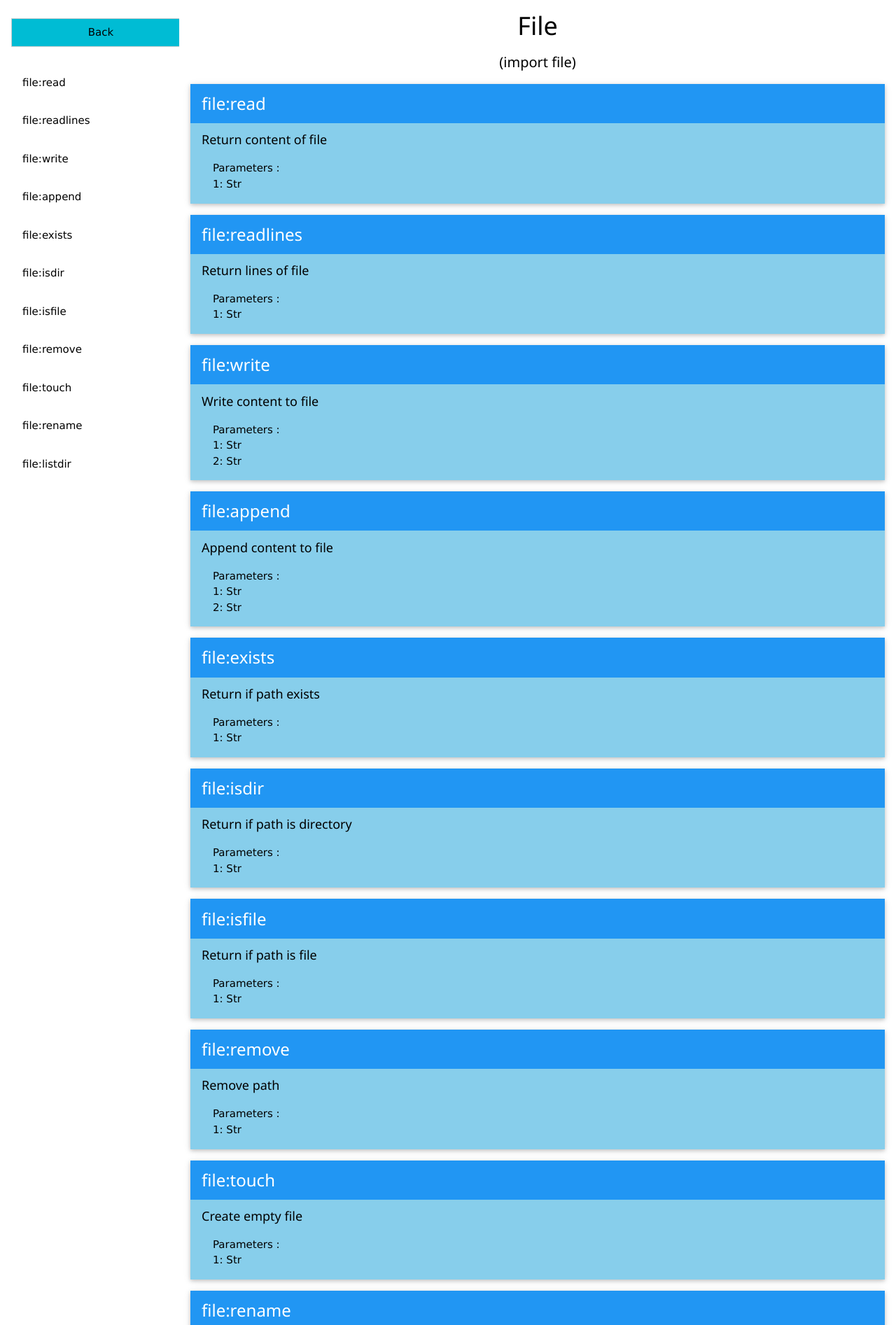
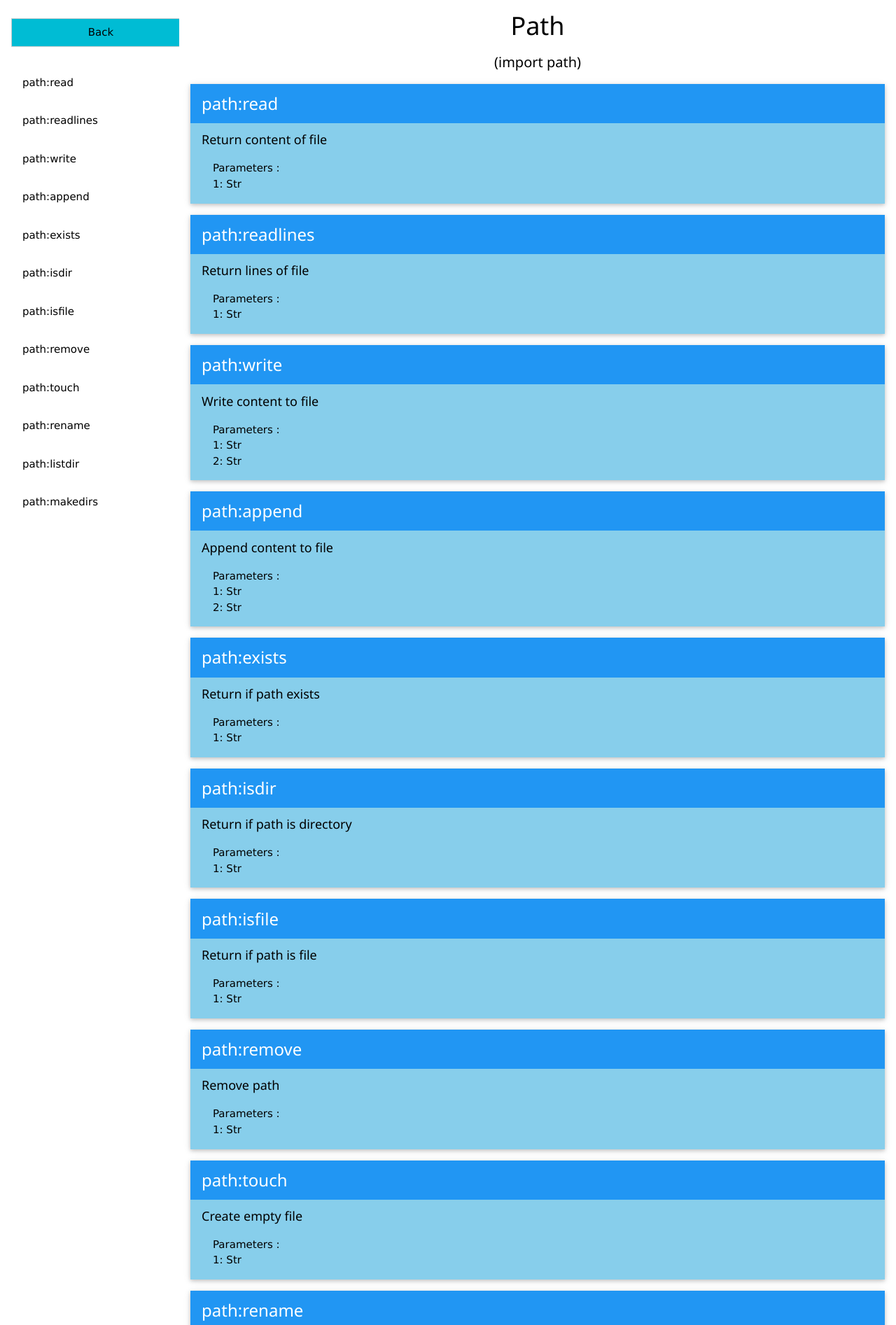
Before and after one commit to AlexisHuvier/Lispy-Docs, a plain HTML site: page docs/lispy_modules/path.html in a window 1280 px wide. Shown: the top 1893 px of the page at 70% size. Drawn offline with nearby package versions, Linux system fonts and the light colour scheme.

Commit message:
Update docs

```diff
--- a/docs/lispy_modules/file.html
+++ b/docs/lispy_modules/path.html
@@ -1,6 +1,6 @@
 <html>
     <head>
-        <title>File</title>
+        <title>Path</title>
         <meta charset="UTF8"/>
         <link rel="stylesheet" href="https://www.w3schools.com/w3css/4/w3.css">
         <style>
@@ -12,24 +12,25 @@
     <body>
         <div class="w3-sidebar w3-bar-block" style="width:20%">
             <a href="../index.html" class="w3-button w3-border w3-cyan w3-margin" style="width:100%">Back</a>
-            <a href="#file:read" class="w3-bar-item w3-button w3-margin">file:read</a>
-            <a href="#file:readlines" class="w3-bar-item w3-button w3-margin">file:readlines</a>
-            <a href="#file:write" class="w3-bar-item w3-button w3-margin">file:write</a>
-            <a href="#file:append" class="w3-bar-item w3-button w3-margin">file:append</a>
-            <a href="#file:exists" class="w3-bar-item w3-button w3-margin">file:exists</a>
-            <a href="#file:isdir" class="w3-bar-item w3-button w3-margin">file:isdir</a>
-            <a href="#file:isfile" class="w3-bar-item w3-button w3-margin">file:isfile</a>
-            <a href="#file:remove" class="w3-bar-item w3-button w3-margin">file:remove</a>
-            <a href="#file:touch" class="w3-bar-item w3-button w3-margin">file:touch</a>
-            <a href="#file:rename" class="w3-bar-item w3-button w3-margin">file:rename</a>
-            <a href="#file:listdir" class="w3-bar-item w3-button w3-margin">file:listdir</a>
+            <a href="#path:read" class="w3-bar-item w3-button w3-margin">path:read</a>
+            <a href="#path:readlines" class="w3-bar-item w3-button w3-margin">path:readlines</a>
+            <a href="#path:write" class="w3-bar-item w3-button w3-margin">path:write</a>
+            <a href="#path:append" class="w3-bar-item w3-button w3-margin">path:append</a>
+            <a href="#path:exists" class="w3-bar-item w3-button w3-margin">path:exists</a>
+            <a href="#path:isdir" class="w3-bar-item w3-button w3-margin">path:isdir</a>
+            <a href="#path:isfile" class="w3-bar-item w3-button w3-margin">path:isfile</a>
+            <a href="#path:remove" class="w3-bar-item w3-button w3-margin">path:remove</a>
+            <a href="#path:touch" class="w3-bar-item w3-button w3-margin">path:touch</a>
+            <a href="#path:rename" class="w3-bar-item w3-button w3-margin">path:rename</a>
+            <a href="#path:listdir" class="w3-bar-item w3-button w3-margin">path:listdir</a>
+            <a href="#path:makedirs" class="w3-bar-item w3-button w3-margin">path:makedirs</a>
         </div>
         <div style="margin-left: 20%;">
-            <h1 class="w3-center">File</h1>
-            <h4 class="w3-center">(import file)</h4>
-            <div class="w3-card-2 w3-margin" id="file:read">
+            <h1 class="w3-center">Path</h1>
+            <h4 class="w3-center">(import path)</h4>
+            <div class="w3-card-2 w3-margin" id="path:read">
     <header class="w3-container w3-blue">
-        <h3>file:read</h3>
+        <h3>path:read</h3>
     </header>
     <div class="w3-container w3-light-blue">
         <h5>Return content of file</h5>
@@ -38,9 +39,9 @@
         </div>
     </div>
 </div>
-            <div class="w3-card-2 w3-margin" id="file:readlines">
+            <div class="w3-card-2 w3-margin" id="path:readlines">
     <header class="w3-container w3-blue">
-        <h3>file:readlines</h3>
+        <h3>path:readlines</h3>
     </header>
     <div class="w3-container w3-light-blue">
         <h5>Return lines of file</h5>
@@ -49,9 +50,9 @@
         </div>
     </div>
 </div>
-            <div class="w3-card-2 w3-margin" id="file:write">
+            <div class="w3-card-2 w3-margin" id="path:write">
     <header class="w3-container w3-blue">
-        <h3>file:write</h3>
+        <h3>path:write</h3>
     </header>
     <div class="w3-container w3-light-blue">
         <h5>Write content to file</h5>
@@ -61,9 +62,9 @@
         </div>
     </div>
 </div>
-            <div class="w3-card-2 w3-margin" id="file:append">
+            <div class="w3-card-2 w3-margin" id="path:append">
     <header class="w3-container w3-blue">
-        <h3>file:append</h3>
+        <h3>path:append</h3>
     </header>
     <div class="w3-container w3-light-blue">
         <h5>Append content to file</h5>
@@ -73,9 +74,9 @@
         </div>
     </div>
 </div>
-            <div class="w3-card-2 w3-margin" id="file:exists">
+            <div class="w3-card-2 w3-margin" id="path:exists">
     <header class="w3-container w3-blue">
-        <h3>file:exists</h3>
+        <h3>path:exists</h3>
     </header>
     <div class="w3-container w3-light-blue">
         <h5>Return if path exists</h5>
@@ -84,9 +85,9 @@
         </div>
     </div>
 </div>
-            <div class="w3-card-2 w3-margin" id="file:isdir">
+            <div class="w3-card-2 w3-margin" id="path:isdir">
     <header class="w3-container w3-blue">
-        <h3>file:isdir</h3>
+        <h3>path:isdir</h3>
     </header>
     <div class="w3-container w3-light-blue">
         <h5>Return if path is directory</h5>
@@ -95,9 +96,9 @@
         </div>
     </div>
 </div>
-            <div class="w3-card-2 w3-margin" id="file:isfile">
+            <div class="w3-card-2 w3-margin" id="path:isfile">
     <header class="w3-container w3-blue">
-        <h3>file:isfile</h3>
+        <h3>path:isfile</h3>
     </header>
     <div class="w3-container w3-light-blue">
         <h5>Return if path is file</h5>
@@ -106,9 +107,9 @@
         </div>
     </div>
 </div>
-            <div class="w3-card-2 w3-margin" id="file:remove">
+            <div class="w3-card-2 w3-margin" id="path:remove">
     <header class="w3-container w3-blue">
-        <h3>file:remove</h3>
+        <h3>path:remove</h3>
     </header>
     <div class="w3-container w3-light-blue">
         <h5>Remove path</h5>
@@ -117,9 +118,9 @@
         </div>
     </div>
 </div>
-            <div class="w3-card-2 w3-margin" id="file:touch">
+            <div class="w3-card-2 w3-margin" id="path:touch">
     <header class="w3-container w3-blue">
-        <h3>file:touch</h3>
+        <h3>path:touch</h3>
     </header>
     <div class="w3-container w3-light-blue">
         <h5>Create empty file</h5>
@@ -128,9 +129,9 @@
         </div>
     </div>
 </div>
-            <div class="w3-card-2 w3-margin" id="file:rename">
+            <div class="w3-card-2 w3-margin" id="path:rename">
     <header class="w3-container w3-blue">
-        <h3>file:rename</h3>
+        <h3>path:rename</h3>
     </header>
     <div class="w3-container w3-light-blue">
         <h5>Rename file</h5>
@@ -140,12 +141,23 @@
         </div>
     </div>
 </div>
-            <div class="w3-card-2 w3-margin" id="file:listdir">
+            <div class="w3-card-2 w3-margin" id="path:listdir">
     <header class="w3-container w3-blue">
-        <h3>file:listdir</h3>
+        <h3>path:listdir</h3>
     </header>
     <div class="w3-container w3-light-blue">
         <h5>List files from directory</h5>
+        <div class="w3-margin">
+            Parameters :<br/>1: Str
+        </div>
+    </div>
+</div>
+            <div class="w3-card-2 w3-margin" id="path:makedirs">
+    <header class="w3-container w3-blue">
+        <h3>path:makedirs</h3>
+    </header>
+    <div class="w3-container w3-light-blue">
+        <h5>Create directory</h5>
         <div class="w3-margin">
             Parameters :<br/>1: Str
         </div>
```
Also changed, not shown: docs/index.html (+3 -1 lines), docs/lispy_modules/os.html (added, +82 -0 lines), docs/lispy_modules/sys.html (added, +58 -0 lines).
